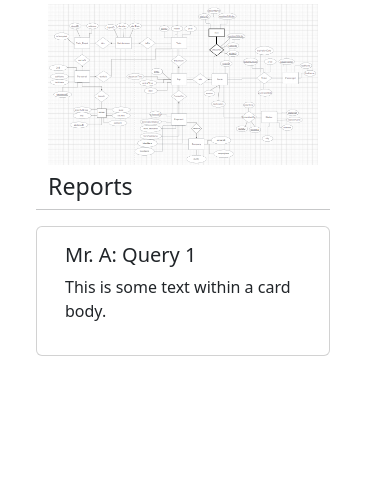
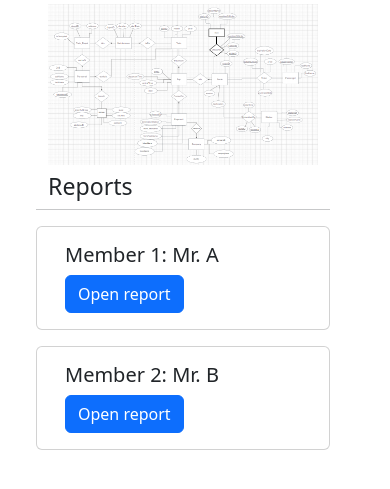
Before and after one commit to GuillermoClara/TrainSystem, a Django app: page /reports/ in a window 390 px wide. Shown: the part 181-670 px from the top of the page. Run offline with Django 4.2, Linux system fonts and the light colour scheme.

Commit message:
added view for detailed report view for each group member and added table responsiveness

```diff
--- a/dbmsops/tables.py
+++ b/dbmsops/tables.py
@@ -5,3 +5,9 @@ class PassengerTable(tables.Table):
     class Meta:
         model = Passenger
         attrs = {"class": "table table-container table-hover", "thead": {"class": "table-primary"}}
+
+class PassengerTable2(tables.Table):
+    class Meta:
+        model = Passenger
+        fields = ("id","first_name",)
+        attrs = {"class": "table table-container table-hover", "thead": {"class": "table-primary"}}
--- a/dbmsops/templates/dbmsops/reports.html
+++ b/dbmsops/templates/dbmsops/reports.html
@@ -1,4 +1,5 @@
 {% load static %}
+{% load django_tables2 %}
 <!DOCTYPE html>
 <html lang="en">
 <head>
@@ -20,12 +21,14 @@
                 <h3>Reports</h3><hr>
             </div>
             <div class="row">
-                <div class="card">
+                {% for obj in members_and_queries %}
+                <div class="card mb-3">
                     <div class="card-body">
-                      <h5 class="card-title">Mr. A: Query 1</h5>
-                      <p>This is some text within a card body.</p>
+                      <h5 class="card-title"> Member {{ forloop.counter }}: {{ obj.member_name }}</h5>
+                      <a href="/reports/details/{{ forloop.counter }}" class="btn btn-primary">Open report</a>
                     </div>
-                  </div>
+                </div>
+                {% endfor %}
             </div>
         </div>
     </div>
--- a/dbmsops/urls.py
+++ b/dbmsops/urls.py
@@ -5,5 +5,6 @@ app_name = 'dbmsops'
 urlpatterns = [
     path('', views.index, name='index'),
     path('reports/', views.reports, name='reports'),
+    path('reports/details/<int:report_number>', views.details, name='details'),
     path('ajax/load-data-entry-form/', views.load_data_entry_form, name='load_data_entry_form'),
 ]
--- a/dbmsops/views.py
+++ b/dbmsops/views.py
@@ -1,6 +1,6 @@
 from django.shortcuts import render
 from dbmsops.models import Passenger
-from .tables import PassengerTable
+from .tables import PassengerTable, PassengerTable2
 
 db_tables = {
     "1": {"tb_name": "Passenger", "tb_fields":"(PassengerID, lastName, firstName)"},
@@ -11,6 +11,11 @@ db_tables = {
     "6": {"tb_name": "Train","tb_fields":"(trainID,model,year)"},
     "7": {"tb_name": "Personnel","tb_fields":"(DoB, lastname, firstName, personellD)"}
 }
+
+members_and_queries = [
+    {'member_name': 'Mr. A', 'query': 'SELECT id, first_name FROM passenger'},
+    {'member_name': 'Mr. B', 'query': 'SELECT id, first_name FROM passenger'}
+]
 
 def index(request):
     # print(Passenger.objects.all())
@@ -23,7 +28,13 @@ def index(request):
     return render(request, 'dbmsops/index.html', {'db_tables': db_tables, 'passenger_tb_rows':table})
 
 def reports(request):
-    return render(request, 'dbmsops/reports.html')
+    return render(request, 'dbmsops/reports.html', {'members_and_queries': members_and_queries})
+
+def details(request, report_number):
+    print(report_number)
+    tb_data = PassengerTable2(Passenger.objects.raw(members_and_queries[report_number-1]['query']))
+    tb_data.paginate(page=request.GET.get("page", 1), per_page=2)
+    return render(request, 'dbmsops/details.html', {'tb_data': tb_data, 'member_and_query': members_and_queries[report_number-1]})
 
 def load_data_entry_form(request):
     tb_option = request.GET.get('tb_option')
```
Also changed, not shown: dbmsops/templates/dbmsops/details.html (added, +48 -0 lines), dbmsops/templates/dbmsops/index.html (+8 -3 lines).
